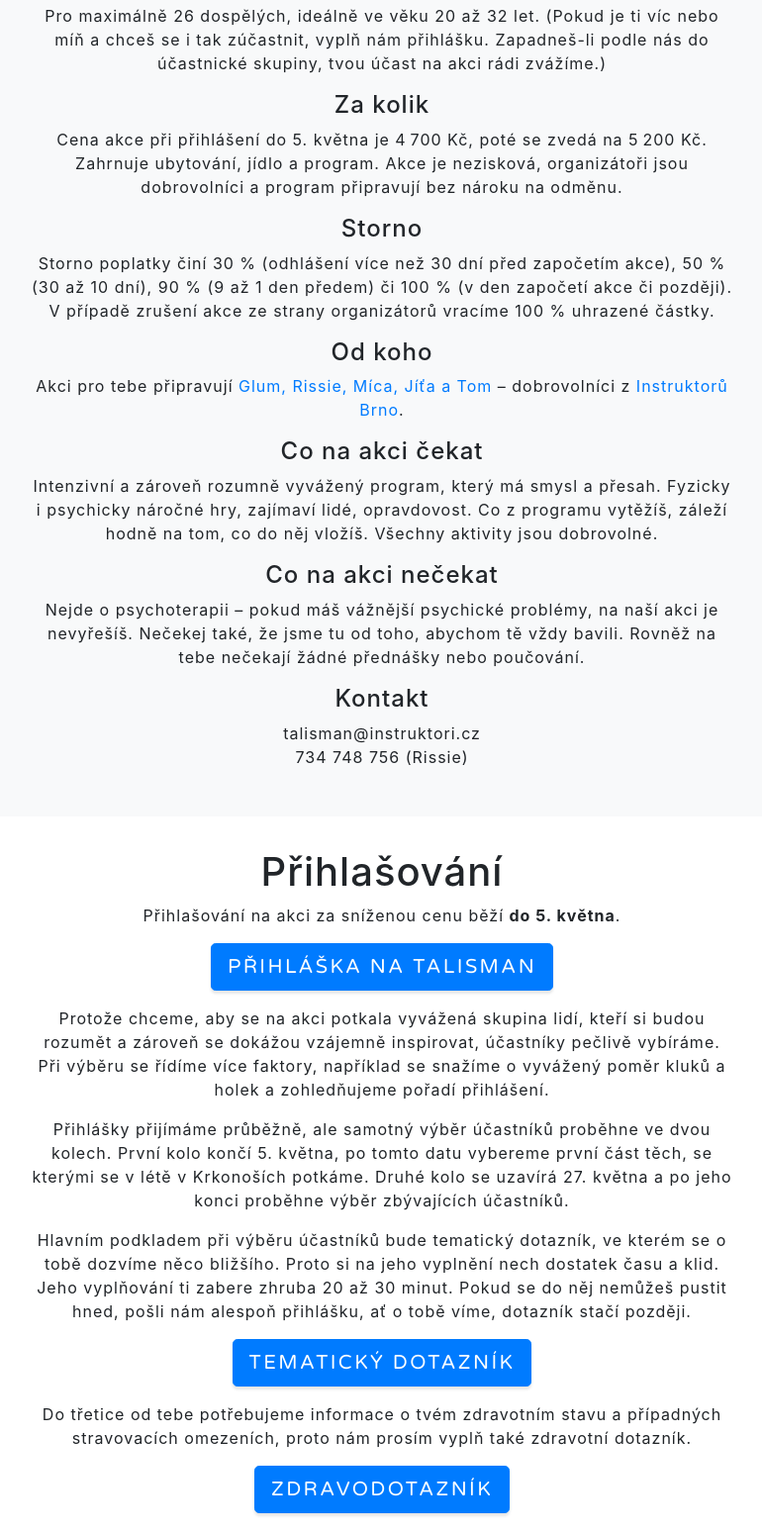
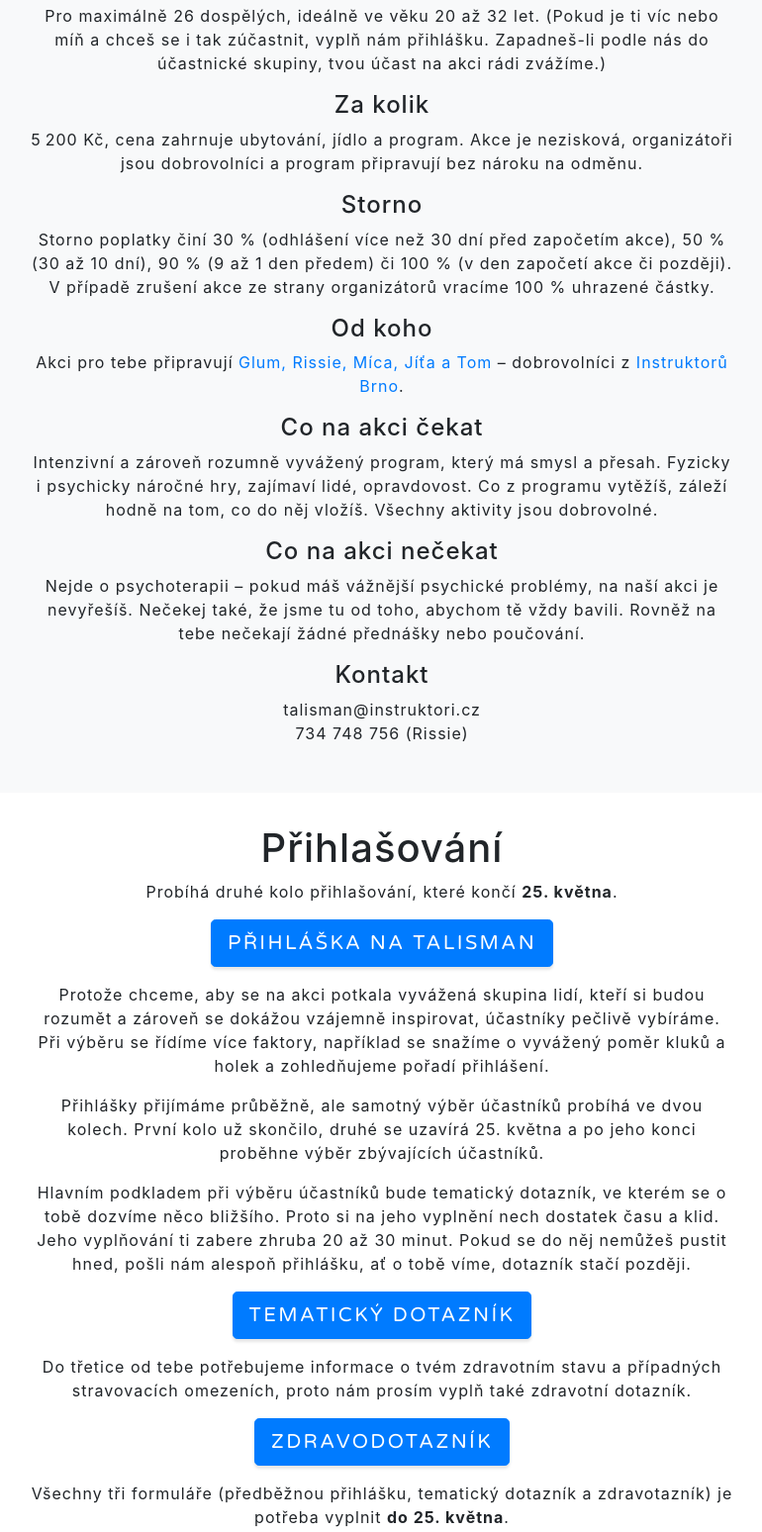
Before and after one commit to effa/zazitkovka-web, a website with bundled scripts: page index.html in a window 1280 px wide. Shown: the part 2420-3968 px from the top of the page at 99% size, without its empty margins (254-1024 px from the left). Built offline with nearby package versions, Linux system fonts and the light colour scheme.

Commit message:
Update for the 2nd round

```diff
--- a/index.html
+++ b/index.html
@@ -138,8 +138,9 @@ je zážitková akce pro mladé dospělé na téma štěstí. Celých osm dnů v
         Za kolik
       </h4>
       <p>
-      Cena akce při přihlášení do 5. května je 4&#8239;700&nbsp;Kč, poté se zvedá na
-      5&#8239;200&nbsp;Kč. Zahrnuje ubytování, jídlo a program. Akce je nezisková,
+      <!--Cena akce při přihlášení do 5. května je 4&#8239;700&nbsp;Kč, poté se zvedá na 5&#8239;200&nbsp;Kč.-->
+      5&#8239;200&nbsp;Kč,
+      cena zahrnuje ubytování, jídlo a program. Akce je nezisková,
       organizátoři jsou dobrovolníci a program připravují bez nároku na odměnu.
       </p>
 
@@ -196,8 +197,8 @@ je zážitková akce pro mladé dospělé na téma štěstí. Celých osm dnů v
             <h1>Přihlašování</h1>
 
             <p>
-              Přihlašování na akci za sníženou cenu běží
-              <b>do 5. května</b>.
+            <!--Přihlašování na akci za sníženou cenu běží <b>do 5. května</b>.-->
+            Probíhá druhé kolo přihlašování, které končí <b>25. května</b>.
             </p>
             <p>
               <a href="https://forms.gle/1K2fVPrUz5d5neFq6"
@@ -216,11 +217,16 @@ je zážitková akce pro mladé dospělé na téma štěstí. Celých osm dnů v
             </p>
 
             <p>
+            <!--
             Přihlášky přijímáme průběžně, ale samotný výběr účastníků proběhne
             ve dvou kolech. První kolo končí 5. května, po tomto datu vybereme
             první část těch, se kterými se v létě v&nbsp;Krkonoších potkáme. Druhé
-            kolo se uzavírá 27. května a po jeho konci proběhne výběr zbývajících
+            kolo se uzavírá 25. května a po jeho konci proběhne výběr zbývajících
             účastníků.
+            -->
+            Přihlášky přijímáme průběžně, ale samotný výběr účastníků probíhá
+            ve dvou kolech. První kolo už skončilo, druhé se uzavírá 25. května
+            a po jeho konci proběhne výběr zbývajících účastníků.
             </p>
 
             <p>
@@ -250,7 +256,7 @@ je zážitková akce pro mladé dospělé na téma štěstí. Celých osm dnů v
 
             <p>
               Všechny tři formuláře (předběžnou přihlášku, tematický dotazník a zdravotazník)
-              je potřeba vyplnit <b>do 5. května</b>.
+              je potřeba vyplnit <b>do 25. května</b>.
             </p>
 
             <!--
```
